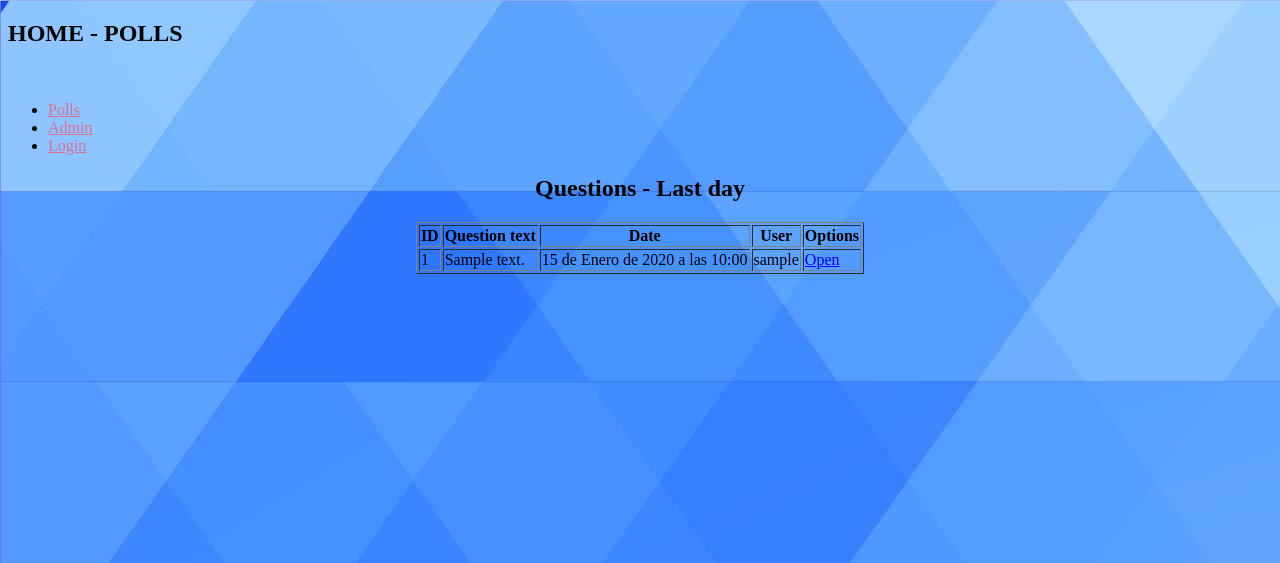
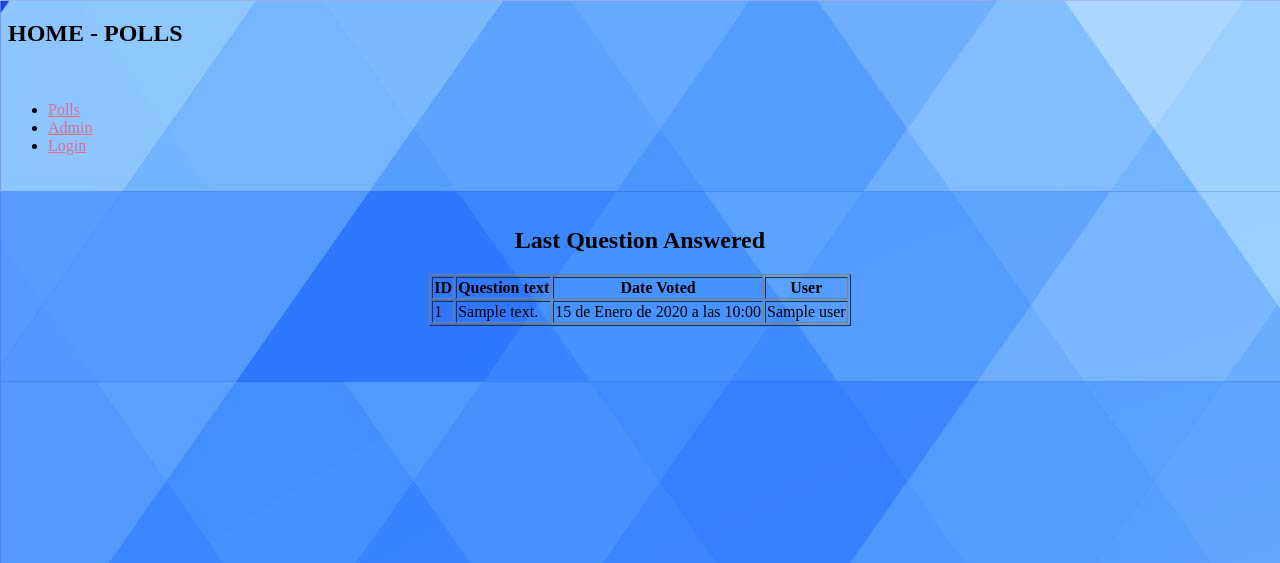
Before and after one commit to Darkrowjkr/DjangoEVAL-1, a Django app: template templates/admin/home.html in a window 1280 px wide. Shown: the top 563 px of the page. Run offline with Django 4.2, Linux system fonts and the light colour scheme; the template is opened without the code that fills it: most values are stand-ins (such as "Sample title", 1, 10 or a date in 2020).

Commit message:
Se agregó la ultima pregunta que se contestó y su fecha

```diff
--- a/polls/models.py
+++ b/polls/models.py
@@ -56,5 +56,6 @@
 class Logs(models.Model):
     question = models.ForeignKey(Question, on_delete=models.CASCADE)
     user = models.CharField(max_length=150)
+    date_vote = models.DateTimeField("vote date", default=datetime.datetime.now())
     def __str__(self):
         return self.user
--- a/templates/admin/home.html
+++ b/templates/admin/home.html
@@ -19,6 +19,8 @@
         <li><a href="{% url 'login' %}">Login</a></li>
     </ul>
     <center>
+        {% for i,list in last_questions_vote %}
+            {%if i == 1 %}
                 <h2>Questions - Last day</h2>
                 <form action="" method="post">
                     {% csrf_token %}
@@ -30,7 +32,7 @@
                                 <th>User</th>
                                 <th>Options</th>
                             </tr>
-                {% for q in last_day_question %}
+                            {% for q in list %}
                             <tr>
                                 <td>{{ q.id }}</td>
                                 <td>{{ q.question_text }}</td>
@@ -41,6 +43,25 @@
                             {% endfor %}
                         </table>
                 </form>
+            {% else %}
+                <br><br>
+                <h2>Last Question Answered</h2>
+                <table border="solid 1">
+                    <tr>
+                        <th>ID</th>
+                        <th>Question text</th>
+                        <th>Date Voted</th>
+                        <th>User</th>
+                    </tr>
+                    <tr>
+                        <td>{{ list.id }}</td>
+                        <td>{{ list.question.question_text }}</td>
+                        <td>{{ list.date_vote }}</td>
+                        <td>{{ list.user }}</td>
+                    </tr>
+                </table>
+            {% endif %}
+        {% endfor %}
     </center>
 </body>
 
--- a/tutorial/views.py
+++ b/tutorial/views.py
@@ -1,15 +1,16 @@
 from django.views import generic
 from django.http import HttpResponseRedirect
 from polls.models import Question
+from polls.models import Logs
 from django.utils import timezone
 import datetime
 
 class HomeView(generic.ListView):
     template_name = 'admin/home.html'
-    context_object_name = 'last_day_question'
+    context_object_name = 'last_questions_vote'
 
     def get_queryset(self):
-        return Question.objects.filter(pub_date__gte=(timezone.now() - datetime.timedelta(days=1)))
+        return [(1,Question.objects.filter(pub_date__gte=(timezone.now() - datetime.timedelta(days=1)))),(2, Logs.objects.order_by('-date_vote')[0])]
 
     def post(self, request, *args, **kwargs):
         if(request.POST['btn']):
```
Lines whose indentation alone changed are shown as unchanged.
